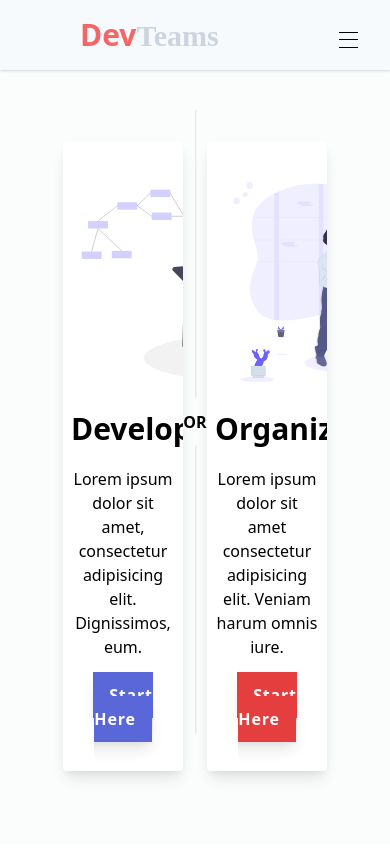
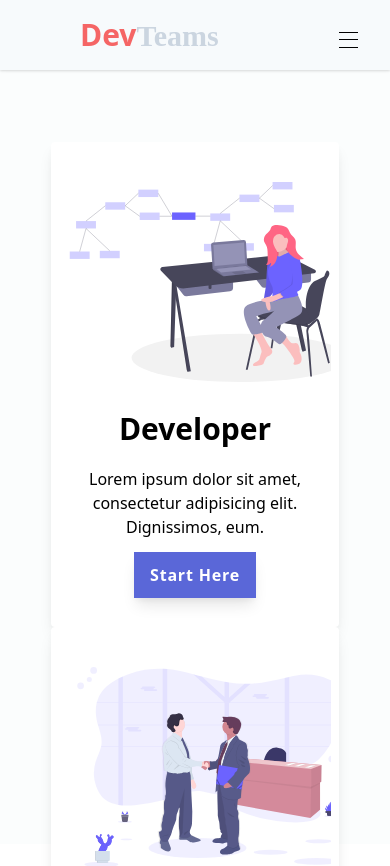
Before and after one commit to yossial/devteams, a Next.js app: page /signup in a window 390 px wide. Shown: the top 866 px of the page. Before the commit the page ends 844 px from the top, so only its background shows below. Built offline with nearby package versions, Linux system fonts and the light colour scheme.

Commit message:
Updated signup main page

```diff
--- a/pages/index/components/Hero.js
+++ b/pages/index/components/Hero.js
@@ -16,8 +16,8 @@ export default function Hero() {
             <section className="my-4 text-xl max-w-md md:max-w-full text-gray-200 sm:text-gray-700">
               <h4>
                 Gain valuable experience as a developer.</h4>
-              <h4>Expand your Colleagues network by collaborating with other developers.</h4>
-              <h4>Contribute to the community by making apps that will improve people's life.</h4>
+              <h4>Expand your Colleagues network, Collaborate with other developers.</h4>
+              <h4>Contribute to the community, create apps that will help people live a better life.</h4>
             </section>
             <div className="mt-4"><strong className="pt-8 text-xl sm:text-lg text-gray-200 sm:text-gray-700">Join us and start your journey</strong></div>
             <Link href="/signup">
--- a/pages/signup.js
+++ b/pages/signup.js
@@ -7,11 +7,13 @@ export default function signup() {
   return (
     <div>
       <div className="container mt-10">
-        <section className="flex flex-row justify-around max-w-4xl mx-auto">
-          <div className="w-5/12">
+        <section className="flex flex-col md:flex-row justify-around max-w-4xl mx-auto">
+          <div className="w-full md:w-5/12">
             <div className="card bg-white text-center py-10 px-2
             hover:bg-indigo-50 transition duration-300 ease-in cursor-pointer">
-              <DrawDev />
+              <div className="max-w-sm lg:max-w-full overflow-x-hidden">
+                <DrawDev />
+              </div>
               <div className="mx-auto">
                 <h1 className="text-3xl font-semibold pt-6 py-4">Developer</h1>
                 <p className="pb-6">Lorem ipsum dolor sit amet, consectetur adipisicing elit. Dignissimos, eum.</p>
@@ -24,10 +26,12 @@ export default function signup() {
 
             </div>
           </div>
-          <div className="w-5/12">
+          <div className="w-full md:w-5/12">
             <div className="card bg-white text-center py-10 px-2
             hover:bg-red-50 transition duration-300 ease-in cursor-pointer">
-              <DrawOrg />
+              <div className="max-w-sm lg:max-w-full overflow-x-hidden">
+                <DrawOrg />
+              </div>
               <div className="mx-auto">
                 <h1 className="text-3xl font-semibold pt-6 py-4">Organization</h1>
                 <p className="pb-6">Lorem ipsum dolor sit amet consectetur adipisicing elit. Veniam harum omnis iure.</p>
@@ -40,7 +44,7 @@ export default function signup() {
 
             </div>
           </div>
-          <div className="vertical divider uppercase font-semibold">Or</div>
+          <div className="vertical divider uppercase font-semibold hidden md:block">Or</div>
         </section>
       </div>
     </div>
```
